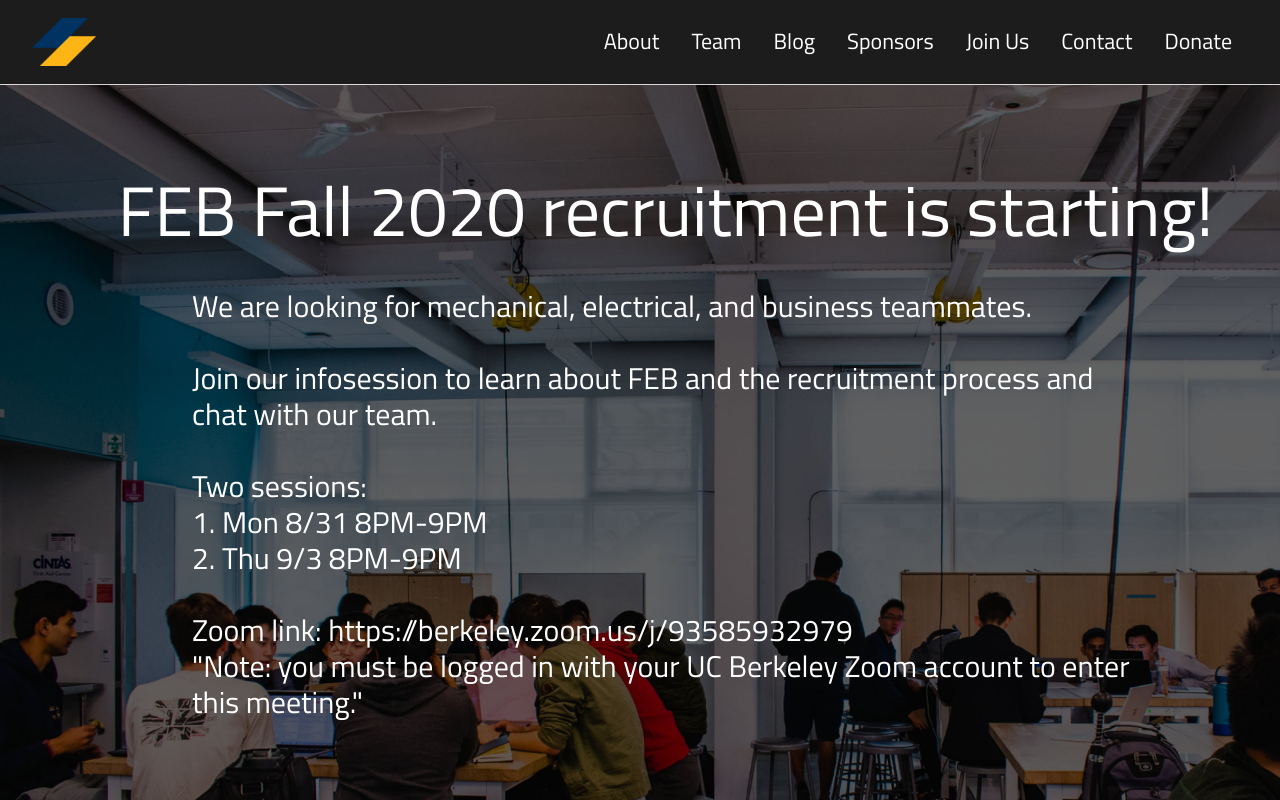
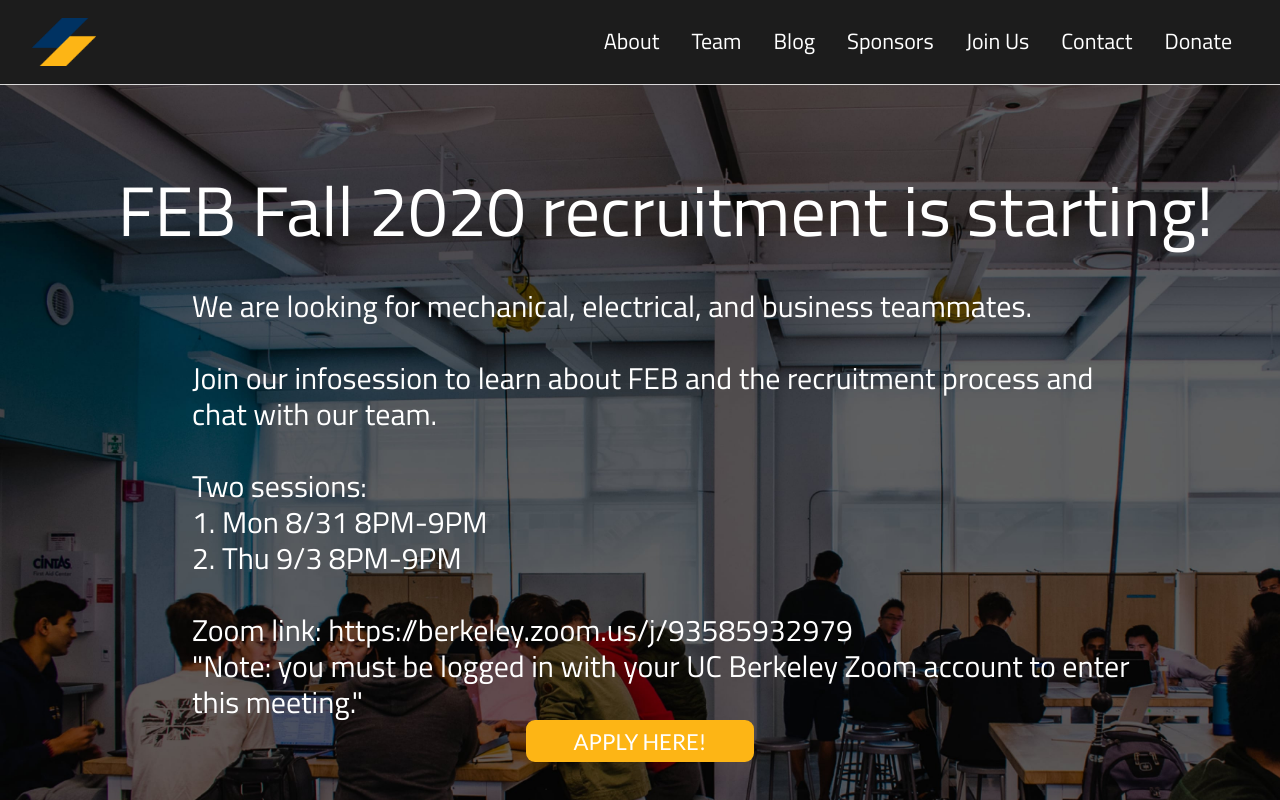
Before and after one commit to Formula-Electric-Berkeley/formula-electric-website, a React (Create React App) app: page /join in a window 1280 px wide. Shown: the top 800 px of the page. Built offline with nearby package versions, Linux system fonts and the light colour scheme.

Commit message:
join button

```diff
--- a/src/components/Join.js
+++ b/src/components/Join.js
@@ -1,6 +1,12 @@
 import React from 'react';
+import $ from 'jquery';
 
 import SiteNavbar from './SiteNavbar';
+
+import Button from 'react-bootstrap/Button';
+import Container from 'react-bootstrap/Container';
+import Row from 'react-bootstrap/Row';
+import Col from 'react-bootstrap/Col';
 
 import '../css/Join.css';
 
@@ -23,6 +29,11 @@ const Join = () => {
 				Zoom link: https://berkeley.zoom.us/j/93585932979<br/>
 				"Note: you must be logged in with your UC Berkeley Zoom account to enter this meeting."
 				</h4>
+				<a href= "https://forms.gle/ToCNUxLYJNs5yPqu7">
+				<Button className="button join-button fade-in">
+					<p className="button-text">Apply Here!</p>
+				</Button>
+				</a>
 			</div>
 		</div>
 	);
--- a/src/css/Join.css
+++ b/src/css/Join.css
@@ -24,6 +24,41 @@
 	align-items: center;
 }
 
+.join .join-button {
+	min-width: 50%;
+	text-transform: uppercase;
+	background: #fdb515;
+	border: none;
+	font-size: 22px;
+	padding: 0.3rem 3rem;
+	border-radius: 9px;
+}
+.join .button:hover {
+	background: #003262;
+}
+.join .button-text {
+	display: inline-block;
+	position: relative;
+	transition: 0.5s;
+}
+.join .button-text:after {
+	content: '\00bb';
+	position: absolute;
+	opacity: 0;
+	top: 0;
+	right: -20px;
+	transition: 0.5s;
+}
+.join .button:hover .button-text {
+	padding-right: 25px;
+}
+.join .button:hover .button-text:after {
+	opacity: 1;
+	right: 0;
+}
+.landing .body {
+	padding: 10vh 9%;
+}
 @media (max-width: 500px) {
 	.join h3 {
 		font-size: 32px;
```
Also changed, not shown: 8 other files (tests, documents, lock files or other folders).
